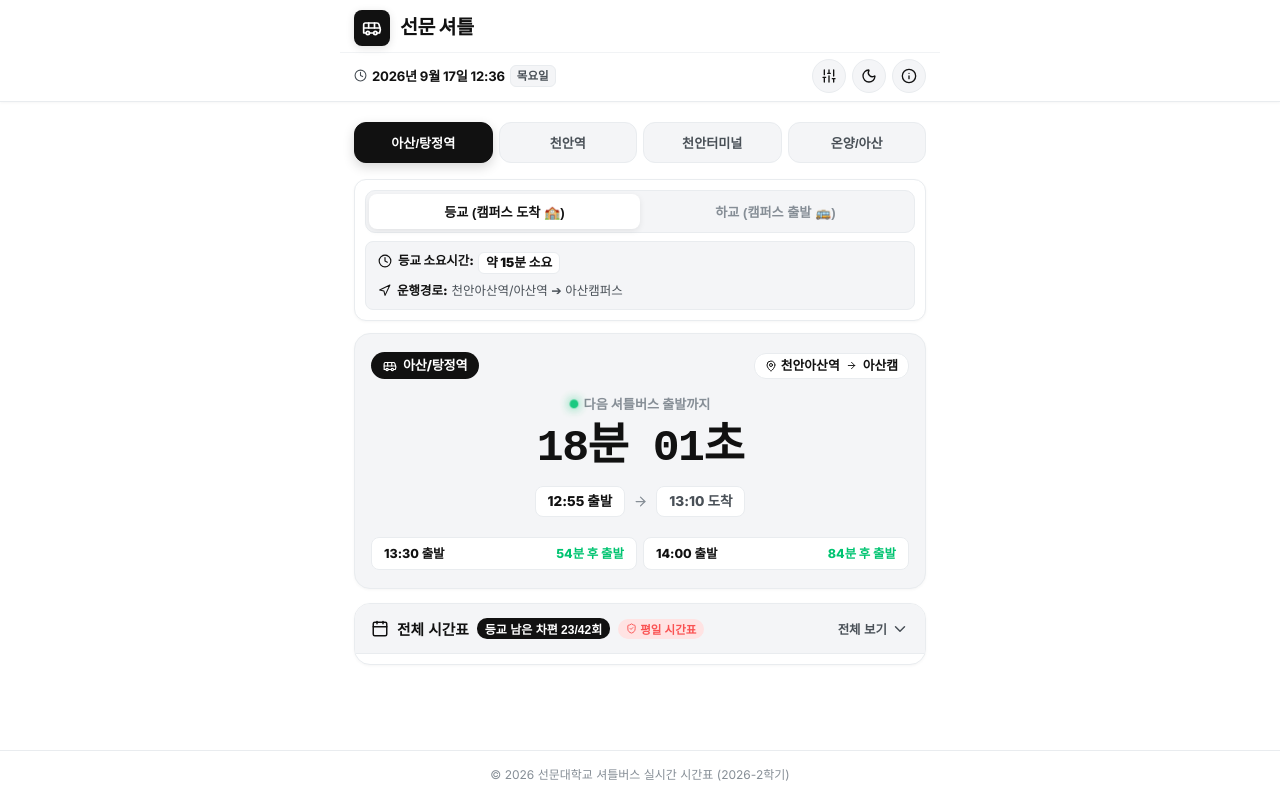
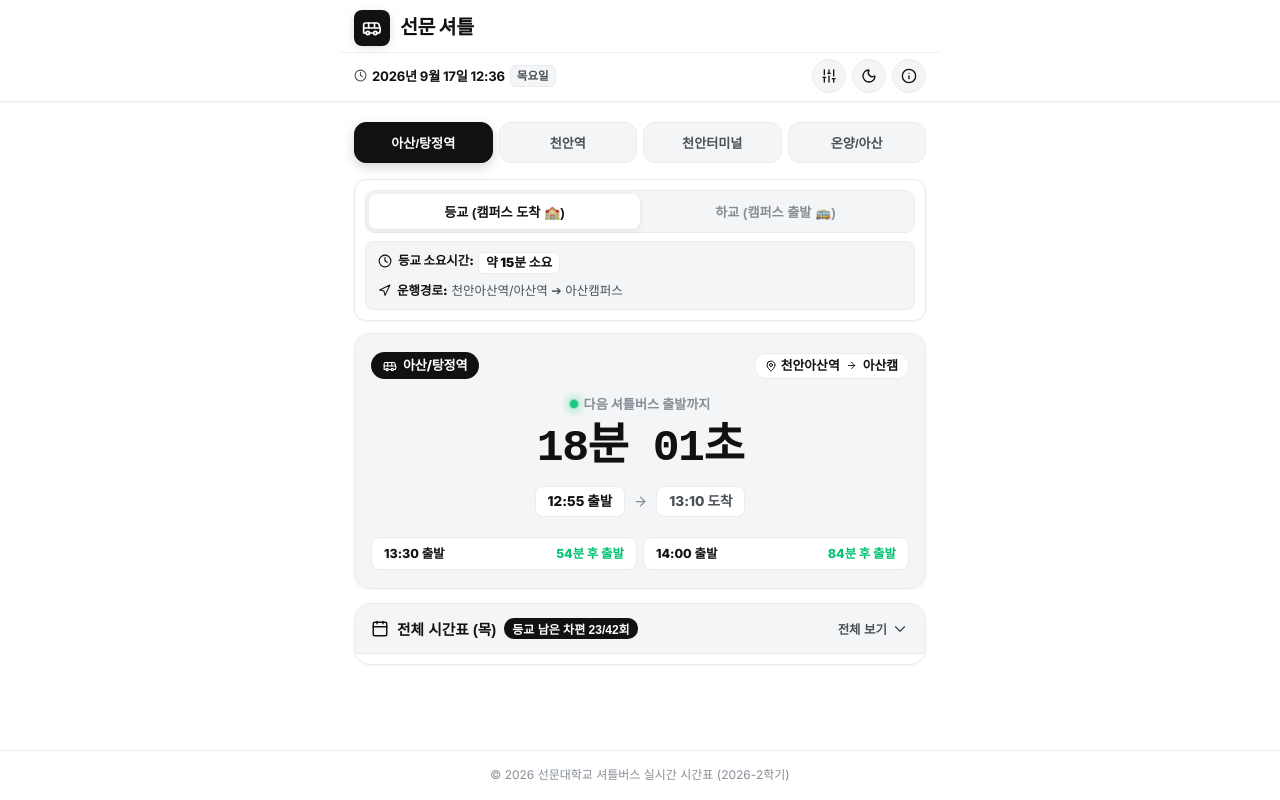
Before and after one commit to totk0626/sunmoon-shuttle, a React (Vite) app: page / in a window 1280 px wide. Built offline with nearby package versions, Linux system fonts and the light colour scheme; no server answers.

Commit message:
Simplify timetable header to show (요일) and remove verbose badges

```diff
--- a/src/components/TimetableList.jsx
+++ b/src/components/TimetableList.jsx
@@ -78,19 +78,7 @@
 
   const isToSchool = directionFilter === 'to_school';
 
-  // Schedule badge text
-  let scheduleBadgeText = '평일 시간표';
-  if (dayInfo.isNoService) {
-    scheduleBadgeText = dayInfo.holidayRule ? `${dayInfo.holidayRule.name} (미운행)` : '미운행';
-  } else if (dayInfo.specialNotice) {
-    scheduleBadgeText = dayInfo.badgeText || '대체휴일 시간표';
-  } else if (dayInfo.isSaturday) {
-    scheduleBadgeText = '토요일 시간표';
-  } else if (dayInfo.isSunday) {
-    scheduleBadgeText = '일요일 시간표';
-  } else if (dayInfo.isFriday) {
-    scheduleBadgeText = '금요일 (금X 제외)';
-  }
+  const shortDayName = dayInfo.scheduleType === 'sunday' ? '일' : (dayInfo.dayName ? dayInfo.dayName.charAt(0) : '');
 
   return (
     <div className="timetable-accordion-container">
@@ -101,18 +89,12 @@
       >
         <div className="acc-title-group">
           <Calendar size={18} color="var(--primary)" />
-          <span>전체 시간표</span>
+          <span>전체 시간표 ({shortDayName})</span>
           {!dayInfo.isNoService && (
             <span className="acc-count-pill">
               {isToSchool ? '등교' : '하교'} 남은 차편 {remainingCount}/{validCount}회
             </span>
           )}
-          <span className="fri-excluded-badge" style={{
-            backgroundColor: dayInfo.isNoService ? 'rgba(239, 68, 68, 0.12)' : dayInfo.isWeekend ? 'rgba(249, 115, 22, 0.12)' : undefined,
-            color: dayInfo.isNoService ? '#ef4444' : dayInfo.isWeekend ? '#ea580c' : undefined
-          }}>
-            <ShieldCheck size={11} /> {scheduleBadgeText}
-          </span>
         </div>
 
         <div className="acc-arrow-badge">
```
